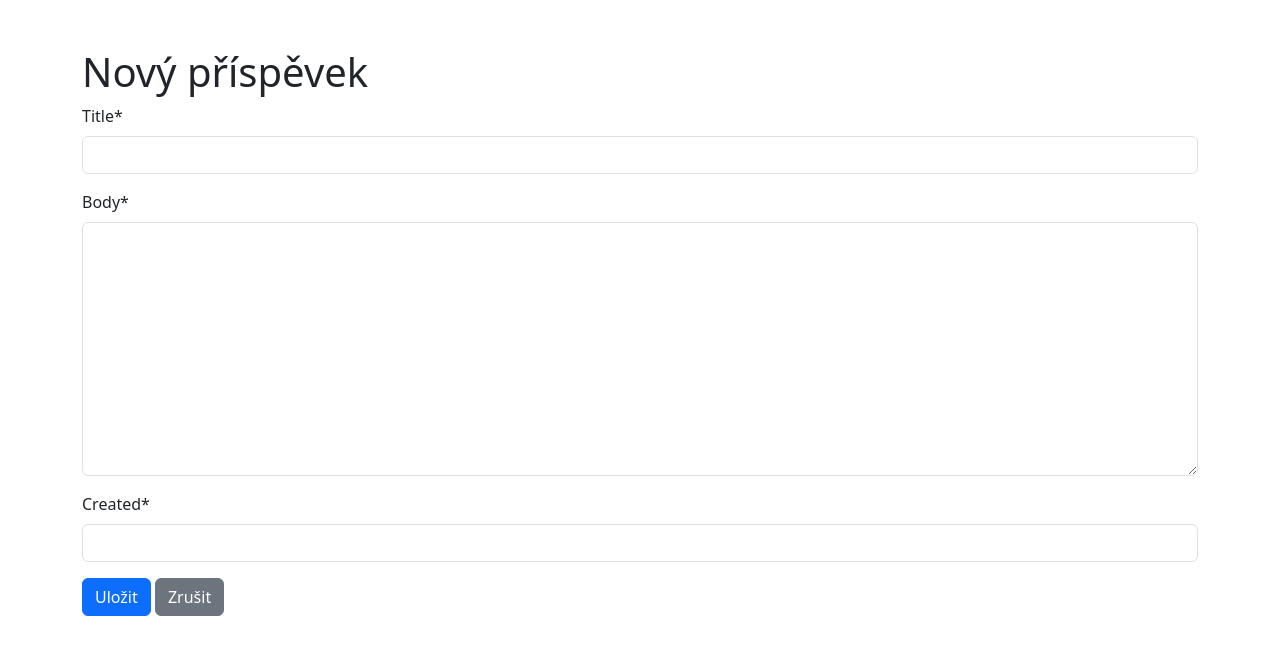
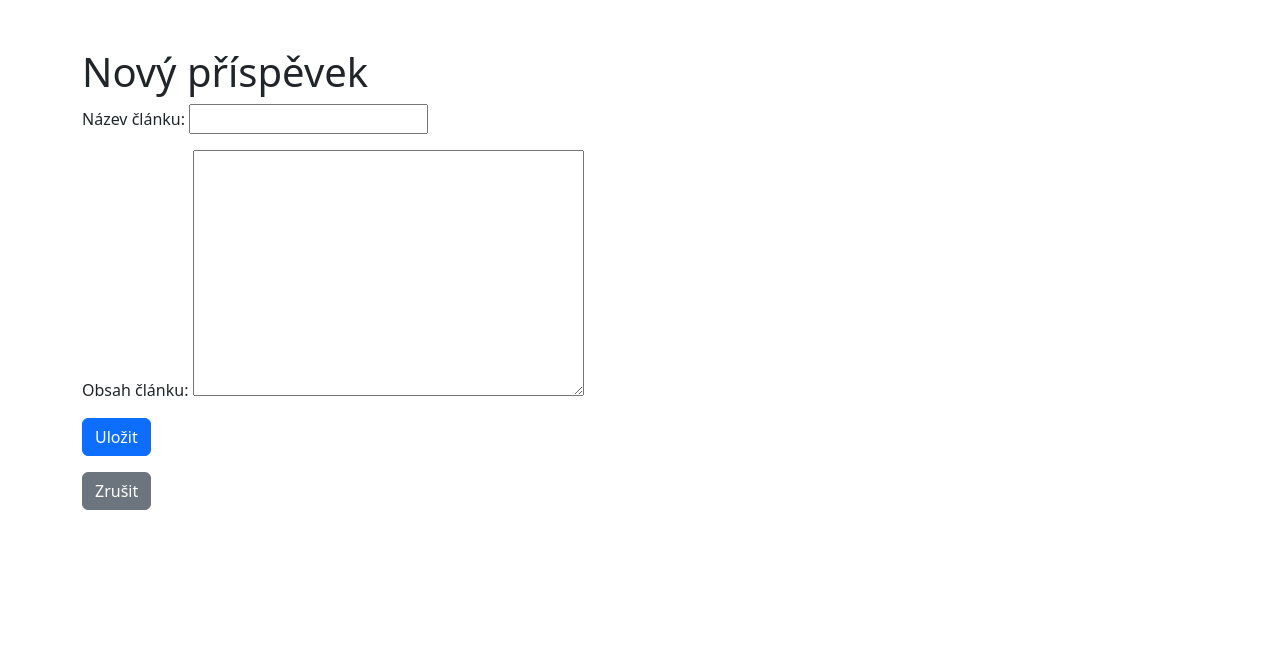
Before and after one commit to malimajki/DjangnoBlogToturial, a Django app: page /post/new in a window 1280 px wide. Shown: the part 56-711 px from the top of the page. Run offline with Django 5.2, Linux system fonts and the light colour scheme; some libraries are stand-ins or nearby versions.

```diff
--- a/blog/forms.py
+++ b/blog/forms.py
@@ -4,4 +4,8 @@ from .models import Post
 class PostForm(forms.ModelForm):
     class Meta:
         model = Post
-        fields = ['title', 'body', 'created']
+        fields = ['title', 'body']
+        labels = {
+            'title': 'Název článku',
+            'body': 'Obsah článku',
+        }
--- a/blog/models.py
+++ b/blog/models.py
@@ -5,7 +5,7 @@ class Post(models.Model):
     title = models.CharField(max_length=200)
     body = models.TextField()
     slug = AutoSlugField(populate_from="title")
-    created = models.DateField()
+    created = models.DateField(auto_now_add=True)
 
     def __str__(self):
         return f'{str(self.title)}'
--- a/templates/blog/post_form.html
+++ b/templates/blog/post_form.html
@@ -1,12 +1,11 @@
 {% extends "base.html" %}
-{% load crispy_forms_tags %}
 
 {% block content %}
 
 <h1>Nový příspěvek</h1>
 <form method="post">
   {% csrf_token %}
-  {% crispy form %}
+  {{ form.as_p }}
   <button class="btn btn-primary" type="submit">Uložit</button>
 </form>
 <a class="btn btn-secondary" href="{% url 'home' %}">Zrušit</a>
```
Also changed, not shown: core/settings.py (+0 -7 lines), blog/migrations/0003_alter_post_created.py (added), blog/migrations/0004_alter_post_created.py (added), db.sqlite3.
